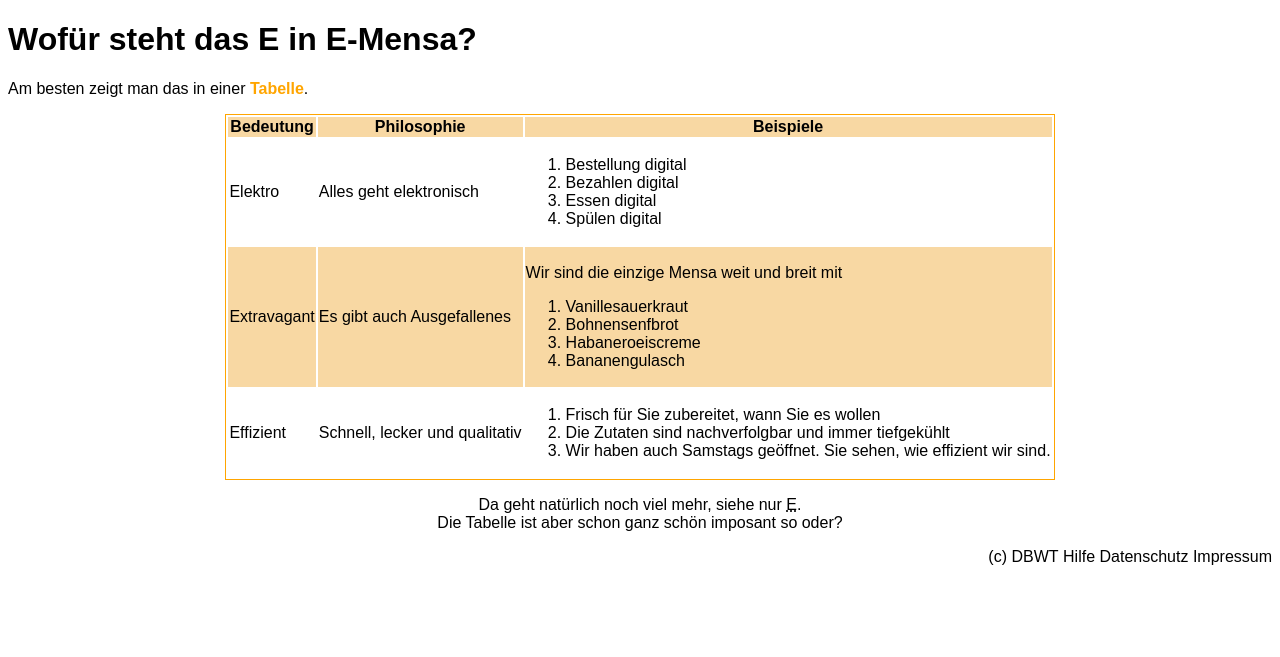
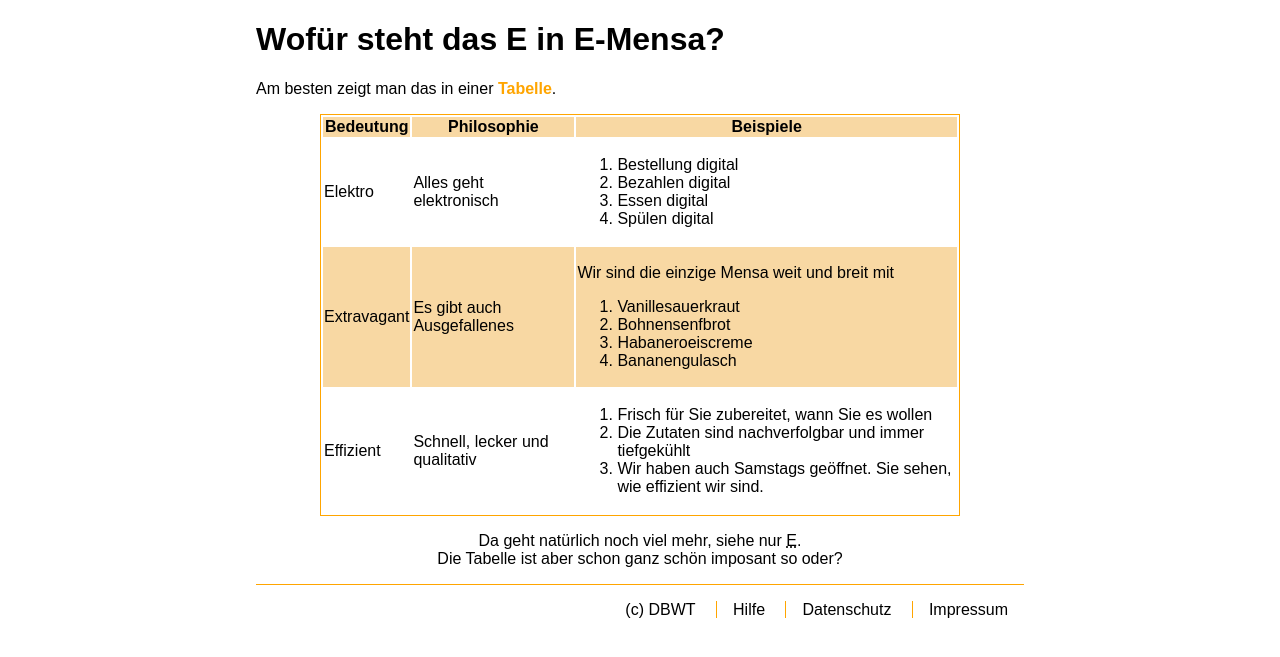
Before and after one commit to Adilaour/E-Mensa_Werbeseite, a PHP site: page /css_table.html in a window 1280 px wide. Shown: the top 657 px of the page. Run offline with PHP 8.4, Linux system fonts and the light colour scheme.

Commit message:
Untere Striche hinzugefügt

```diff
--- a/beispiele/bildschirm-stylesheet.css
+++ b/beispiele/bildschirm-stylesheet.css
@@ -1,15 +1,17 @@
 body {
     font-family: Arial, sans-serif;
+    margin-left:20vw;
+    margin-right:20vw;
 }
 a {
     color: orange;
     font-weight: bold;
     text-decoration: none;
 }
-
 #etabelle{
     border: 1px solid orange;
     margin: auto;
+    width: 50vw;
 }
 th{background-color: #f8d8a3}
 
@@ -27,4 +29,12 @@ ul{
 }
 ul li{
     display: inline;
+    padding-left: 1em;
+    padding-right:1em;
 }
+.Menu{
+    border-left: 1px solid orange;
+}
+footer{
+    border-top: 1px solid orange;
+}
--- a/beispiele/css_table.html
+++ b/beispiele/css_table.html
@@ -71,9 +71,9 @@
 <footer>
     <ul>
         <li>(c) DBWT</li>
-        <li>Hilfe</li>
-        <li>Datenschutz</li>
-        <li>Impressum</li>
+        <li class="Menu">Hilfe</li>
+        <li class="Menu">Datenschutz</li>
+        <li class="Menu">Impressum</li>
     </ul>
 </footer>
 </body>
```
